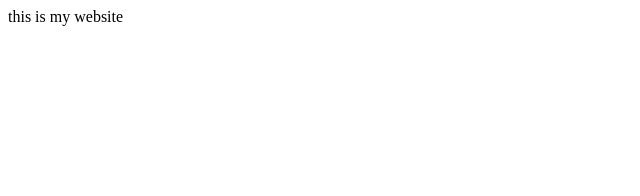
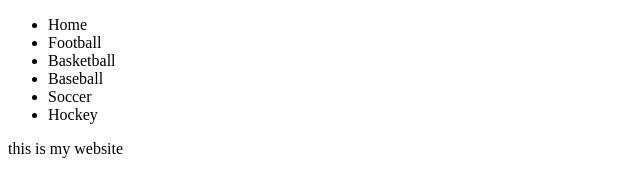
Before and after one commit to BrooklynTurk/sports, a plain HTML site: page index.html in a window 1280 px wide. Shown: the whole page, without its empty margins (0-640 px from the left). Drawn offline with Linux system fonts and the light colour scheme.

Commit message:
Update index.html

```diff
--- a/index.html
+++ b/index.html
@@ -2,5 +2,17 @@
 <!DOCTYPE html>
 <html>
   <title>Turk's sports site</title>
+  <body>
+    <div id="navbar">
+      <ul>
+        <li>Home</li>
+        <li>Football</li>
+        <li>Basketball</li>
+        <li>Baseball</li>
+        <li>Soccer</li>
+        <li>Hockey</li>
+      </ul>
+    </div>
+  </body>
   <div>this is my website</div>
 </html>
```
